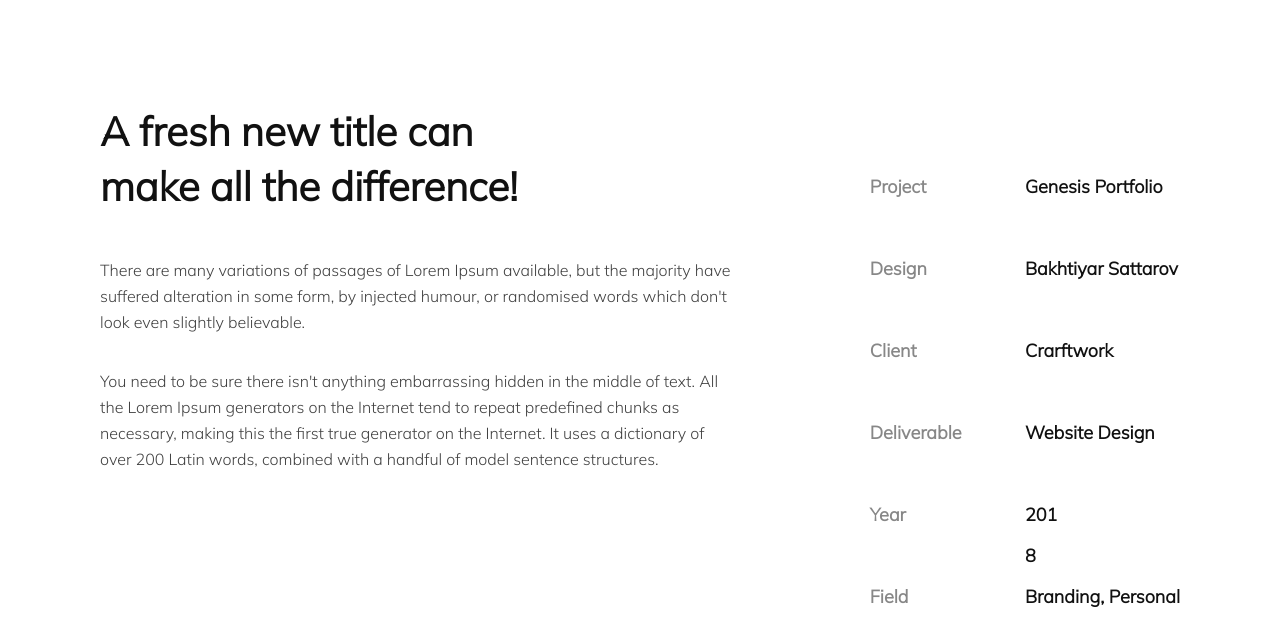
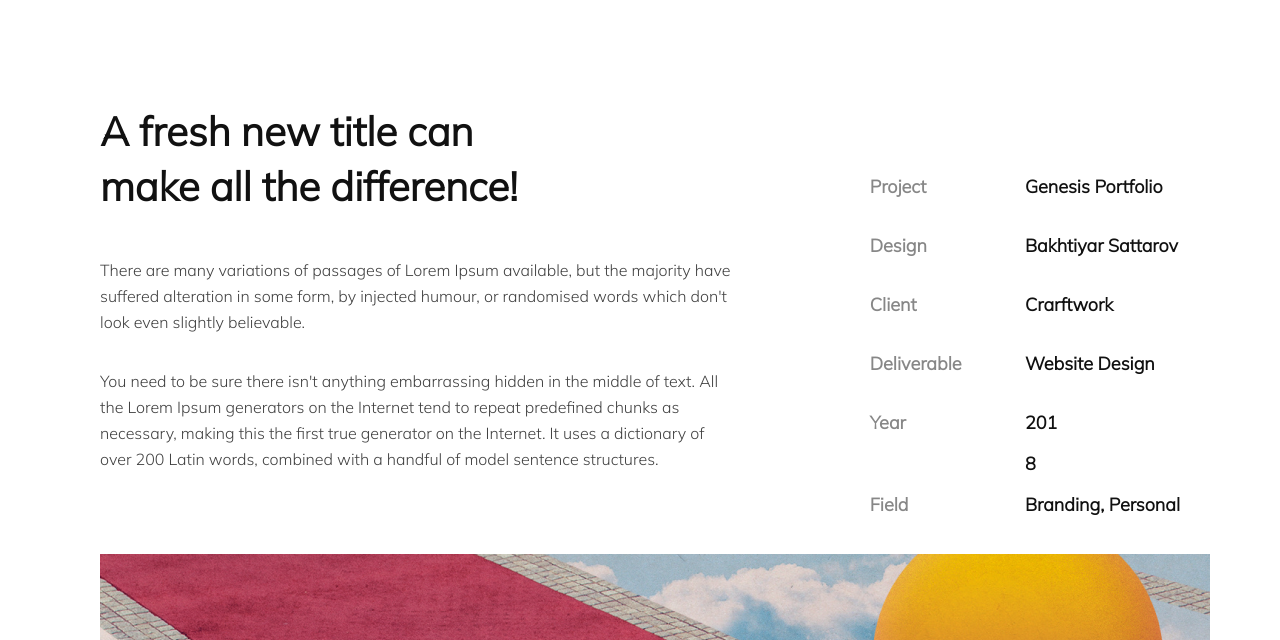
Before and after one commit to melina-mn/genesis, a plain HTML site: page details.html in a window 1280 px wide. Shown: the part 160-800 px from the top of the page. Drawn offline with Linux system fonts and the light colour scheme.

Commit message:
grid becomr smaller

```diff
--- a/styles/_main.scss
+++ b/styles/_main.scss
@@ -224,7 +224,7 @@ img{
     &__right{
         display: grid;
         grid-template-columns: repeat(2,1fr);
-        grid-template-rows: repeat(6, 1fr);
+        grid-template-rows: repeat(4, 2fr);
         padding-right: 280px;
         margin-top: 80px;
 
@@ -266,6 +266,7 @@ img{
             font-weight: 700;
             line-height: normal;
         }
+
     }
 }
 .new__right__cli, .new__right__del, .new__right__year, .new__right__fld, .new__right__craft, .new__right__web, .new__right__eighteen, .new__right__pers{
```
Also changed, not shown: styles/index.css.
